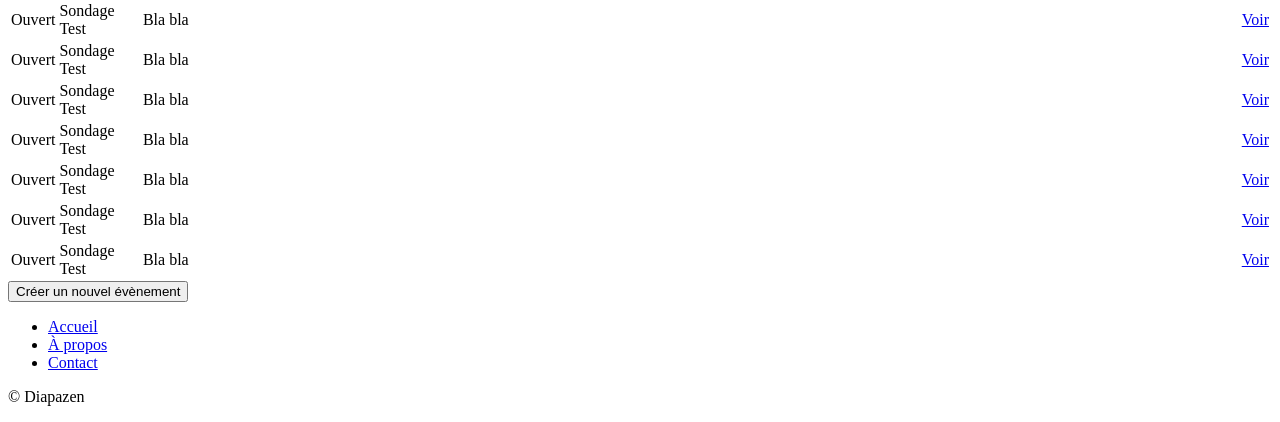
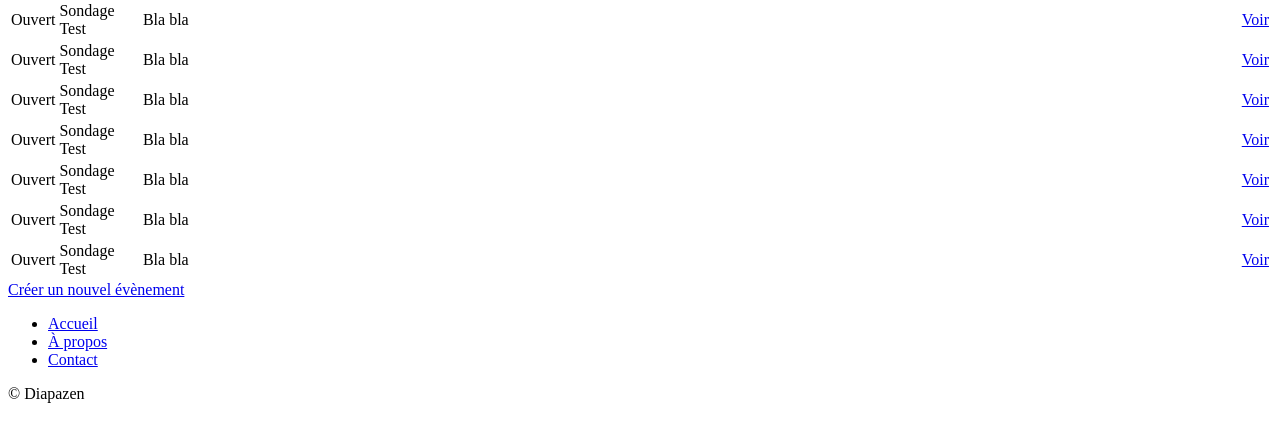
Before and after one commit to diapazen/diapazen, a PHP site: the page made by app/view/php/dashboard.php in a window 1280 px wide. Shown: the part 813-1235 px from the top of the page. Run offline with PHP 8.4, Linux system fonts and the light colour scheme; the template is opened without the code that fills it: most values are stand-ins (such as "Sample title", 1, 10 or a date in 2020); some libraries are stand-ins or nearby versions.

Commit message:
Modification du bouton vers un lien

```diff
--- a/app/view/php/dashboard.php
+++ b/app/view/php/dashboard.php
@@ -75,9 +75,7 @@
                 </table>
             </div>
 
-            <form id="new_poll">
-                <input type="submit" class="orange_button" value="Créer un nouvel évènement">
-            </form>
+            <a href="<?php $this->getHomeUrl(); ?>/poll/create" id="new_poll" class="orange_button">Créer un nouvel évènement</a>
 
         </div>
 
```
